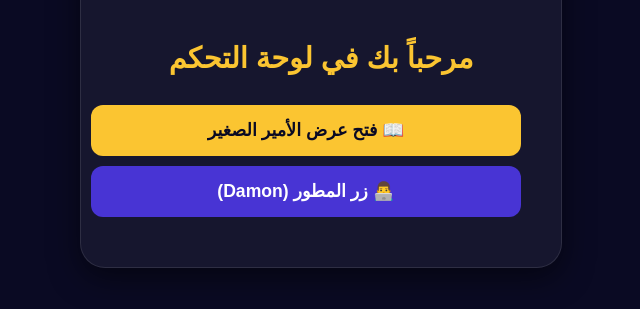
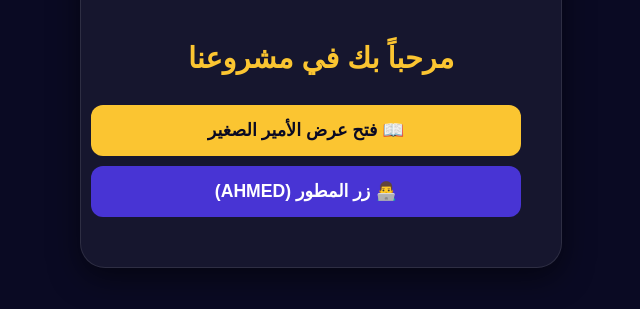
Before and after one commit to ahmed-damon/bot, a website: page index.html in a window 1280 px wide. Shown: the part 367-676 px from the top of the page, without its empty margins (319-959 px from the left). Drawn offline with Linux system fonts and the light colour scheme.

Commit message:
Update index.html

```diff
--- a/index.html
+++ b/index.html
@@ -19,10 +19,10 @@
 
 <div class="card">
     <img src="https://i.postimg.cc/SsMPRn2x/IMG-1726.jpg" class="profile-img" alt="Damon">
-    <h1>مرحباً بك في لوحة التحكم</h1>
+    <h1>مرحباً بك في مشروعنا</h1>
 
     <a href="slides.html" class="btn btn-slides">📖 فتح عرض الأمير الصغير</a>
-    <a href="https://t.me/DVNsuii" class="btn btn-dev">👨‍💻 زر المطور (Damon)</a>
+    <a href="https://t.me/DVNsuii" class="btn btn-dev">👨‍💻 زر المطور (AHMED)</a>
 </div>
 
 </body>
```
